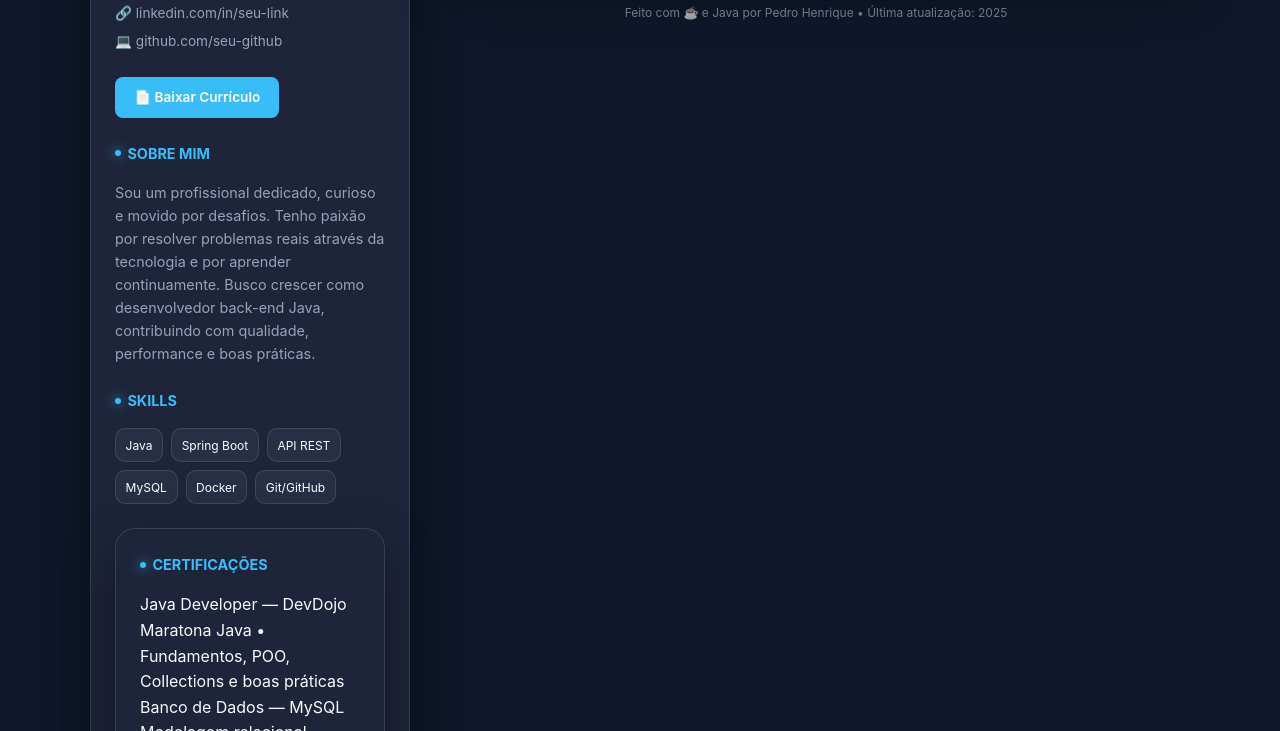
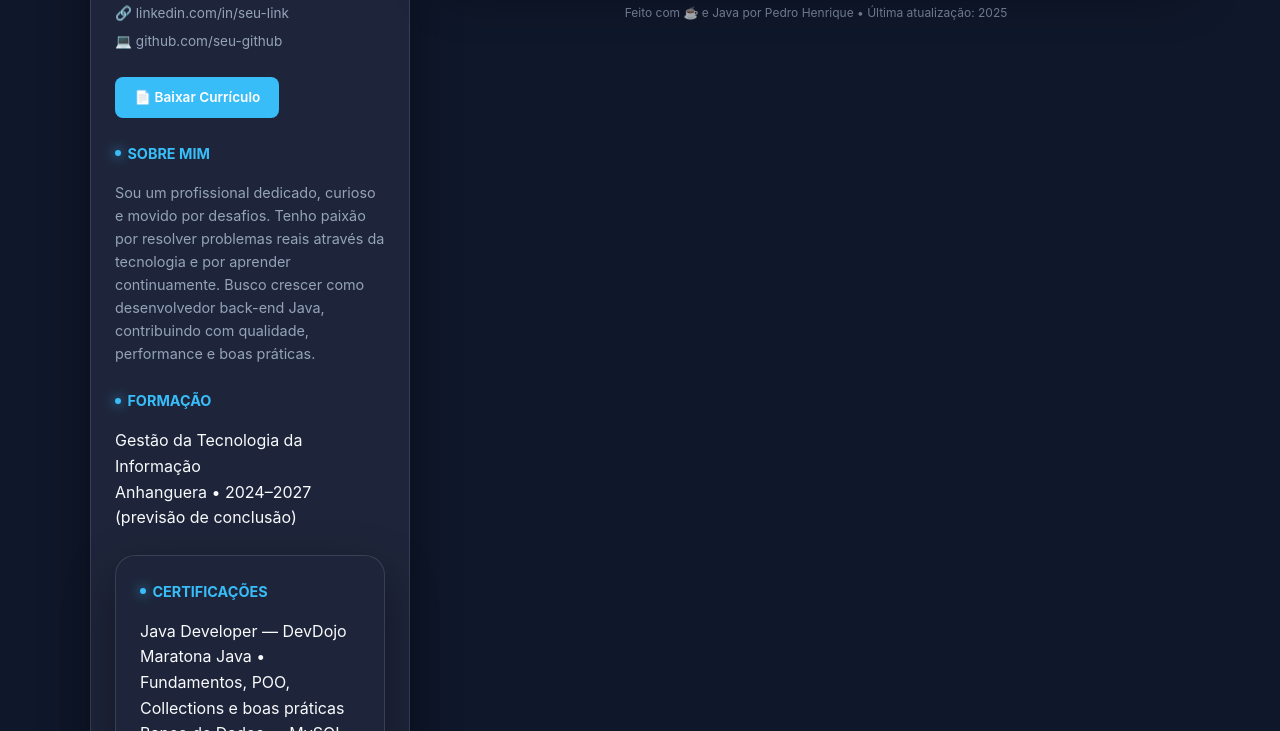
Before and after one commit to ph1102-bz/Portifolio-Dev-Pedro, a plain HTML site: page index.html in a window 1280 px wide. Shown: the part 468-1199 px from the top of the page. Drawn offline with Linux system fonts and the light colour scheme.

Commit message:
Update index.html

```diff
--- a/index.html
+++ b/index.html
@@ -266,14 +266,10 @@
         </div>
 
         <div class="sub-block">
-          <div class="section-title">Skills</div>
-          <div class="badge-row">
-            <span class="badge">Java</span>
-            <span class="badge">Spring Boot</span>
-            <span class="badge">API REST</span>
-            <span class="badge">MySQL</span>
-            <span class="badge">Docker</span>
-            <span class="badge">Git/GitHub</span>
+          <div class="section-title">Formação</div>
+          <div class="edu-item">
+            <div class="edu-title">Gestão da Tecnologia da Informação</div>
+            <div class="edu-inst">Anhanguera • 2024–2027 (previsão de conclusão)</div>
           </div>
         </div>
 
```
